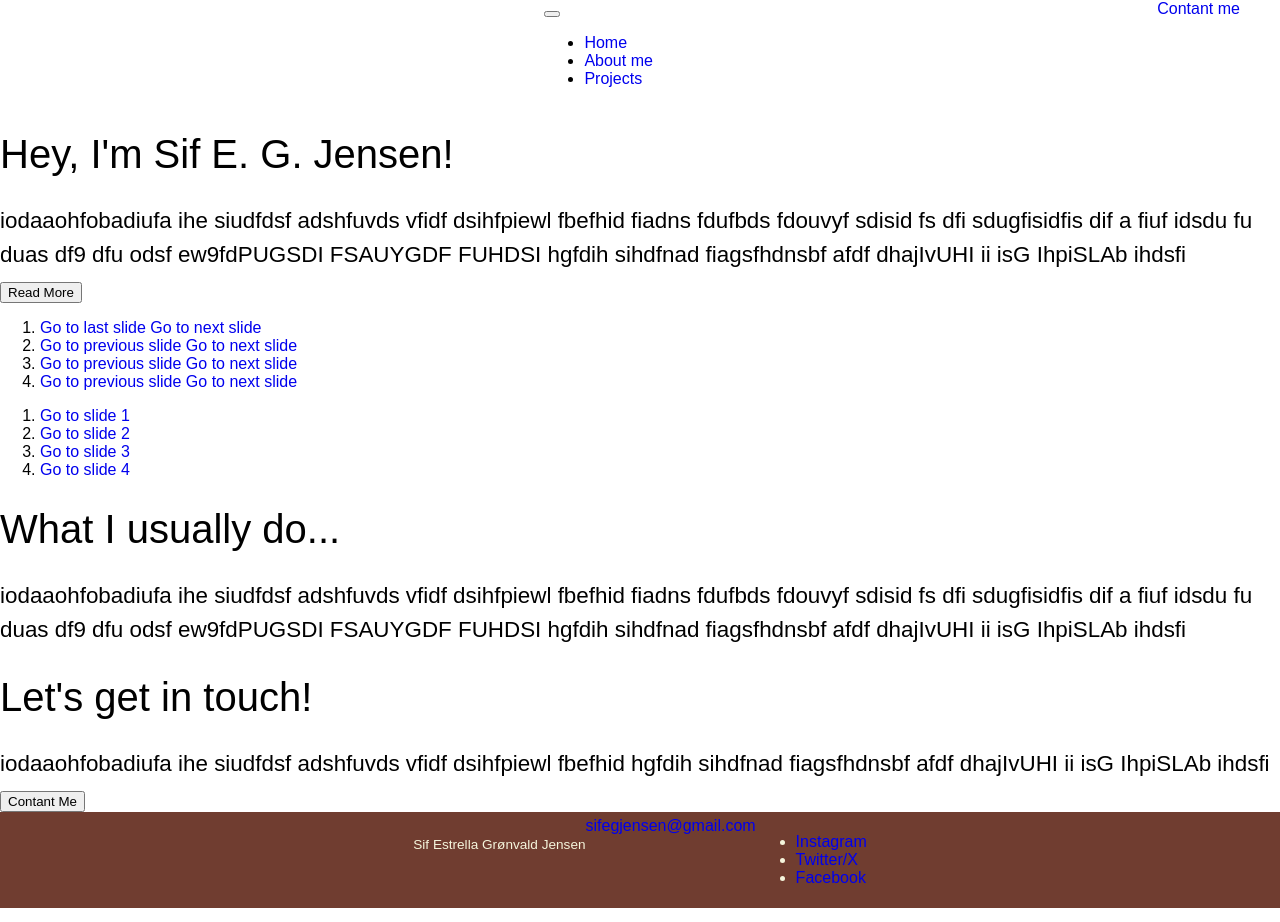
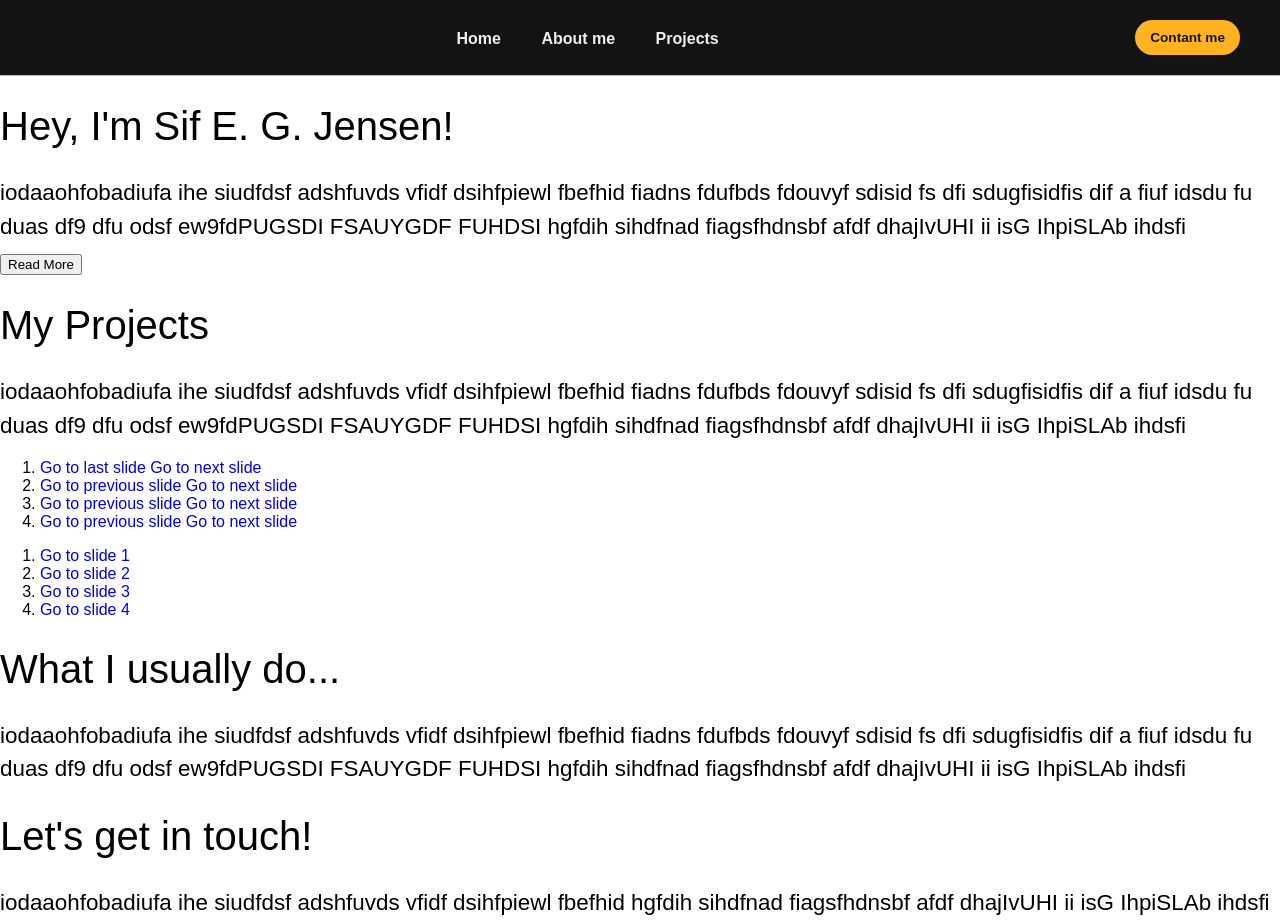
Before and after one commit to ThatOneGemini/Pressentation-portfolio, a plain HTML site: page index.html in a window 1280 px wide. Shown: the top 922 px of the page. Drawn offline with Linux system fonts and the light colour scheme; files that its build step writes are made by us from their sources.

Commit message:
Changes in the css file and a new html
so far so good, I am starting to understand more on how to add another fuctional website by making another HTML file which it should have been obvious but hey- everything is a first time and I am kinda liking it--- tho the design wise isn't quite working right. Try to see what is wrong with it ó-ò''

```diff
--- a/css/style.css
+++ b/css/style.css
@@ -54,8 +54,60 @@ p, label, strong {
 /* start: header styles */
 
 header {
+    background-color: #131313;
+    padding: 20px 0;
+    position: relative;
+    border-bottom: 1px solid #FFB320;
+}
 
+.hamburger-menu {
+    background-color: transparent;
+    border: 1px solid #FFB320;
+    padding: 3px 5px;
+    width: 30px;
+    cursor: pointer;
+    display: none;
 }
+
+.hamburger-menu .strip {
+    display: block;
+    height: 1px;
+    background-color: #FFB320;
+    margin: 4px 0;
+}
+
+nav ul {
+    list-style-type: none;
+    padding: 0;
+    margin: 10px 0 0;
+}
+
+nav ul li {
+    display: inline-block;
+    font-size: 1em ;
+    margin: 0 18px;
+}
+
+nav ul li a {
+    color: #eee;
+    font-weight: 600;
+}
+
+nav ul li a :hover{
+    color: #FFB320;
+}
+
+#contant-button {
+    background-color: #FFB320;
+    color: #131313;
+    border-radius: 20px;
+    padding: 10px 15px;
+    font-size: 0.85em;
+    font-weight: 600;
+}
+
+/*end: header styles*/
+
 
 
 footer {
--- a/index.html
+++ b/index.html
@@ -1,11 +1,14 @@
 <!DOCTYPE html>
 <html>
+    <!-- Start: head and title of the website -->
     <head>
         <title>Præsentation Portofolio</title>
         <meta name="viewport" content="width-device-width, initial-scale=1.0">
         <link rel="stylesheet" href="style.css" type="text/css" />
     </head>
+    <!-- End: head and title of the website -->
 
+    <!-- Start: body (with the header + nav, with logos and hamburger menu) -->
     <body>
         <header>
             <div class="flex">
@@ -21,13 +24,14 @@
 
                     <ul id="nav-menu-container">
                         <li><a href="#">Home</a></li>
-                        <li><a href="#">About me</a></li>
+                        <li><a href="about-me.html">About me</a></li>
                         <li><a href="#">Projects</a></li>
                     </ul>
                 </nav>
                 <a href="#" id="contant-button">Contant me</a>
             </div>
         </header>
+    <!-- End: of the  body -->
 
         <main>
             <section id="image-of-me">
@@ -39,6 +43,10 @@
             </section>
 
             <section class="projects-type-carousel" aria-label="gallery">
+                <div>
+                    <h1>My Projects</h1>
+                    <h4> iodaaohfobadiufa ihe siudfdsf adshfuvds vfidf dsihfpiewl fbefhid fiadns fdufbds fdouvyf sdisid fs dfi sdugfisidfis dif a fiuf idsdu fu duas df9 dfu odsf ew9fdPUGSDI FSAUYGDF FUHDSI hgfdih sihdfnad fiagsfhdnsbf afdf dhajIvUHI ii isG IhpiSLAb ihdsfi</h4>
+                </div>
                 <ol class="carousel__viewport">
                     <li id="carousel__slide1"
                     tabindex="0"
@@ -142,5 +150,7 @@
                 </ul>
             </div>
         </footer>
+
     </body>
+
 </html>
```
Also changed, not shown: about-me.html (added, +12 -0 lines).
